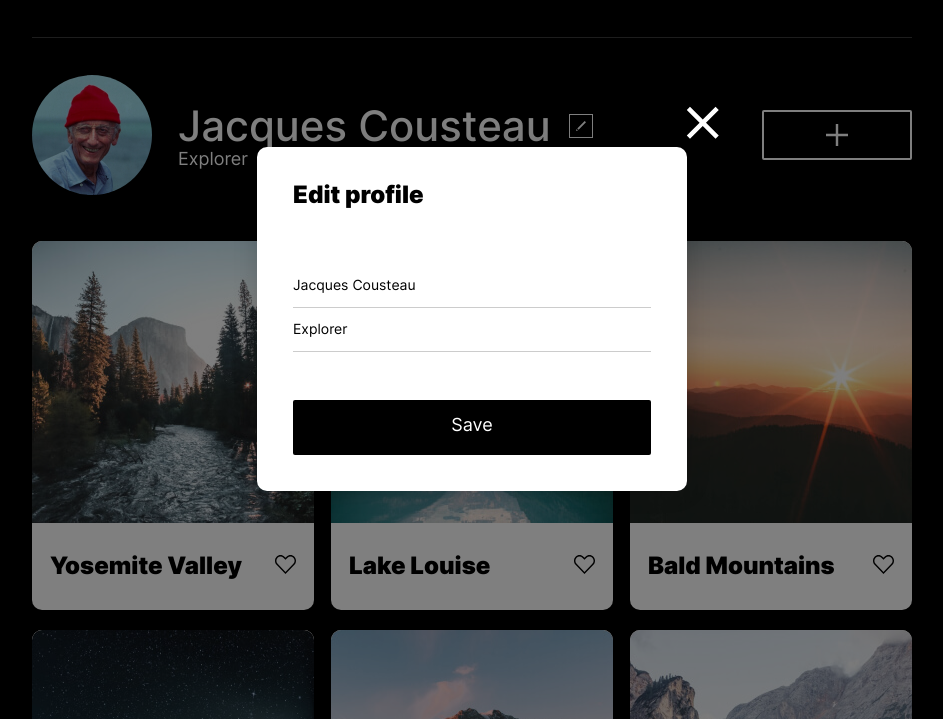
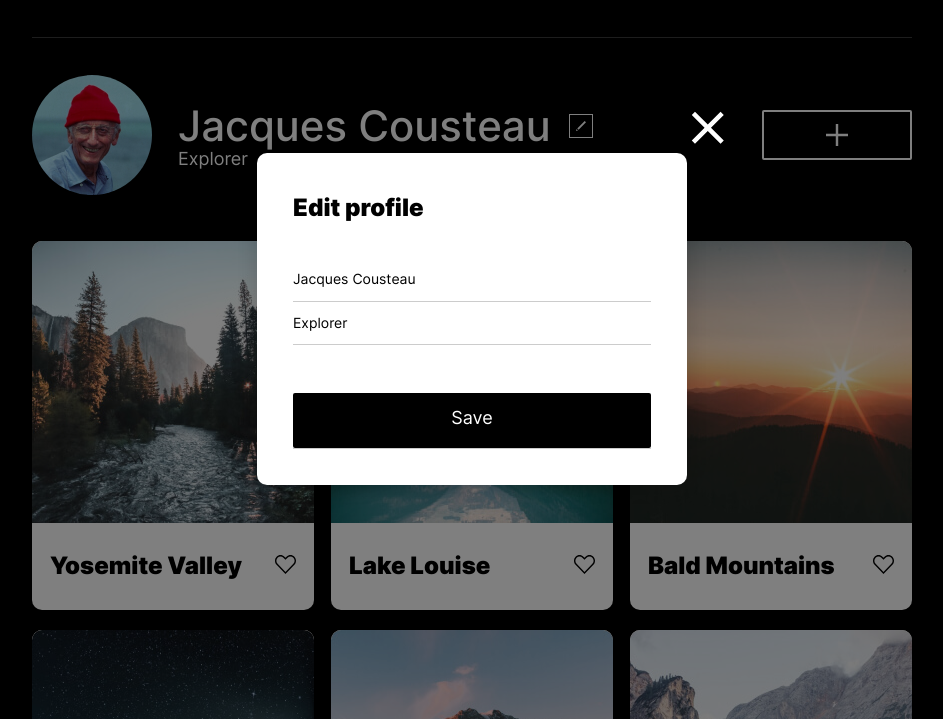
Before and after one commit to riverkat/web_project_4, a plain HTML site: page index.html in a window 1280 px wide. Both pictures are taken after a click on the button 748 px from the left and 207 px from the top of the page. Shown: the part 81-800 px from the top of the page, without its empty margins (168-1111 px from the left). Drawn offline with Linux system fonts and the light colour scheme.

Commit message:
fix: popup dimensions

```diff
--- a/blocks/popup.css
+++ b/blocks/popup.css
@@ -6,13 +6,13 @@
   min-height: 100%;
   top: 0;
   left: 0;
+  justify-content: center;
+  align-items: center;
+  margin: 0 auto;
 }
 
 .popup_open {
   display: flex;
-  justify-content: center;
-  align-items: center;
-  margin: 0 auto;
 }
 
 .popup__container {
@@ -22,23 +22,27 @@
   box-sizing: border-box;
   border-radius: 10px;
   box-shadow: 0px 0px 25px rgba(0, 0, 0, 0.15);
-  position: fixed;
   margin: 0 auto;
+  display: flex;
+  flex-direction: column;
+  align-items: center;
 }
 
 .popup__form {
   display: flex;
   flex-direction: column;
-  padding: 34px 36px 0 36px;
+  max-width: 358px;
+  padding: 36px;
 }
 
 .popup__title {
   font-weight: 900;
   font-size: 24px;
-  line-height: 1.2;
+  line-height: 29px;
   max-width: 330px;
   margin: 0;
-  padding-bottom: 54px;
+  padding-left: 36px;
+  align-self: flex-start;
 }
 
 .popup__fieldset {
@@ -49,8 +53,7 @@
 }
 
 .popup__fieldset:last-of-type {
-  padding: 48px 0 36px 0;
-  border: none;
+  padding-top: 48px;
 }
 
 .popup__input {
@@ -84,9 +87,9 @@
 }
 
 .popup__close-button {
-  position: absolute;
+  position: relative;
   top: -45px;
-  right: -35px;
+  right: -235px;
   border: none;
   background-color: transparent;
   background-image: url(../images/close_icon.svg);
@@ -111,6 +114,7 @@
   .popup__title {
     font-size: 18px;
     line-height: 1.2;
+    padding-bottom: 45px;
   }
 
   .popup__fieldset:last-of-type {
@@ -127,6 +131,6 @@
   .popup__close-button {
     min-width: 26px;
     min-height: 26px;
-    right: 0;
+    right: -130px;
   }
 }
--- a/index.html
+++ b/index.html
@@ -128,8 +128,8 @@
     <div class="popup">
       <div class="popup__container">
         <button class="popup__close-button"></button>
+        <h2 class="popup__title">Edit profile</h2>
         <form class="popup__form" name="form">
-          <h2 class="popup__title">Edit profile</h2>
           <fieldset class="popup__fieldset">
             <input
               class="popup__input popup__input_type_name"
```
